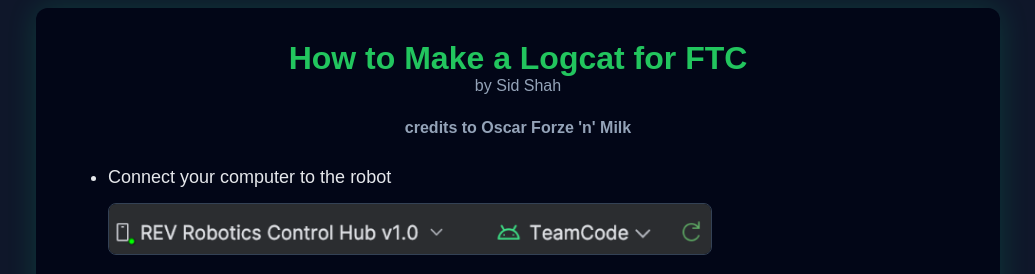
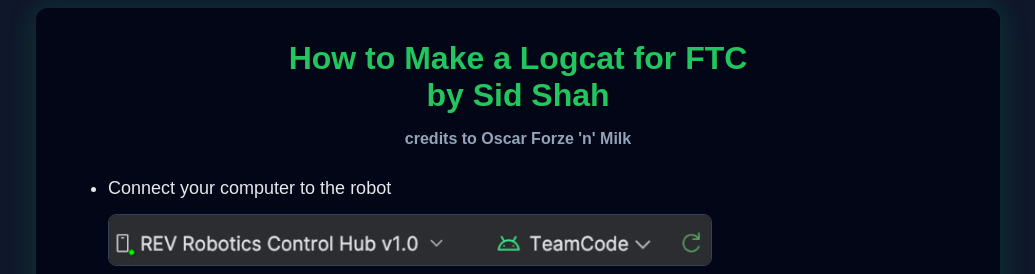
Before and after one commit to siddharth-shah121/SidGPT, a plain HTML site: page docs/index.html in a window 1280 px wide. Shown: the top 274 px of the page, without its empty margins (122-1157 px from the left). Drawn offline with Linux system fonts and the light colour scheme.

Commit message:
font size

```diff
--- a/docs/index.html
+++ b/docs/index.html
@@ -67,7 +67,7 @@
 <body>
 <div class="card">
     <h1>How to Make a Logcat for FTC</h1>
-    <div class="subtitle">by Sid Shah</div>
+    <h1>by Sid Shah</h1>
     <h3 class="subtitle">credits to Oscar Forze 'n' Milk</h3>
 
 
```
